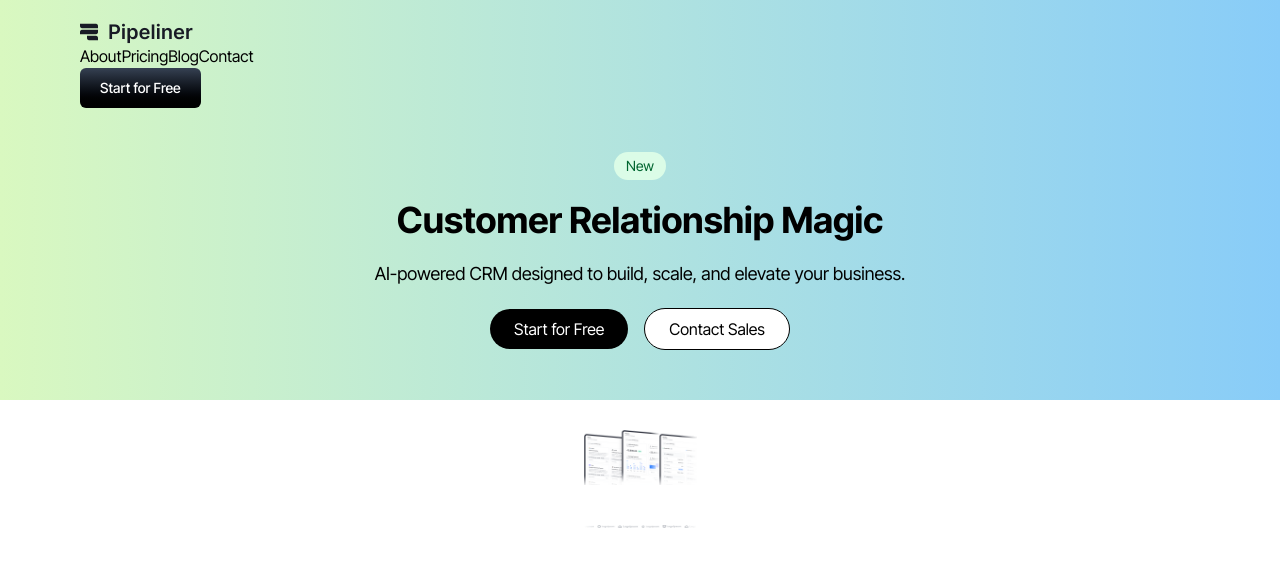
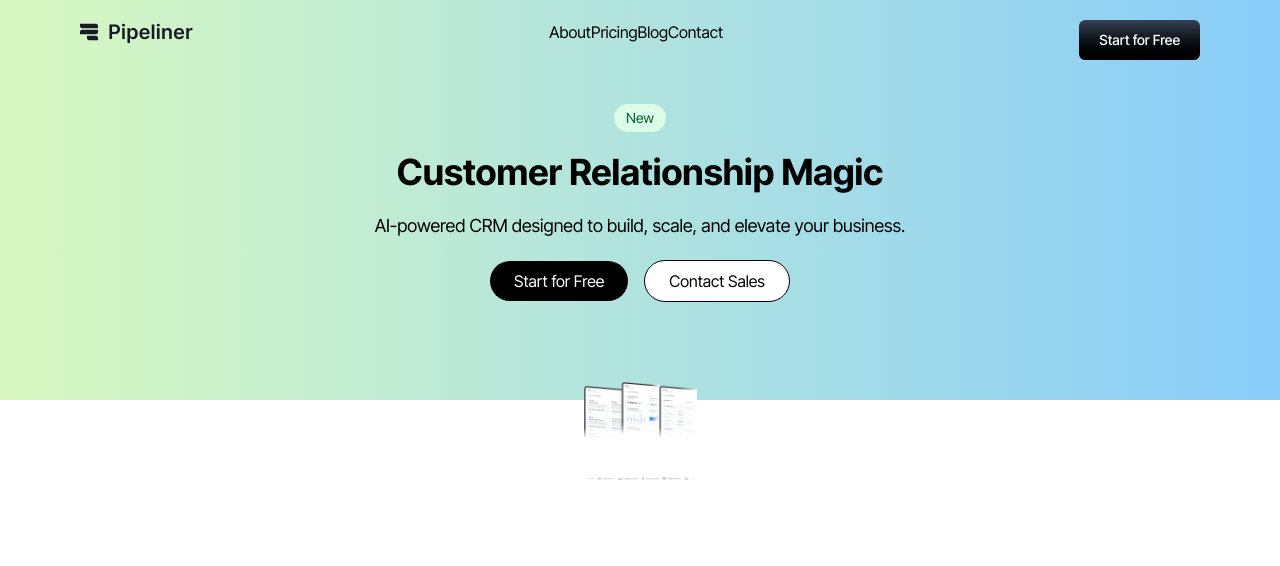
Before and after one commit to KyuzenDev/dipa-pipeliner, a Next.js app: page / in a window 1280 px wide. Shown: the top 566 px of the page. Built offline with nearby package versions, Linux system fonts and the light colour scheme.

Commit message:
Update TopNavbar.tsx

```diff
--- a/src/components/TopNavbar.tsx
+++ b/src/components/TopNavbar.tsx
@@ -6,7 +6,7 @@ const TopNavbar = () => {
   return (
     <div className="w-full flex items-center justify-between bg-transparent py-5">
       <div className="w-fit px-20 xl:w-[100%] gap-30 bg-transparent flex flex-row justify-between items-center">
-        <div>
+        <div className="w-full flex flex-row justify-between gap-1">
           <div>
             <Image
               src="/logo/app-logo.png"
```
